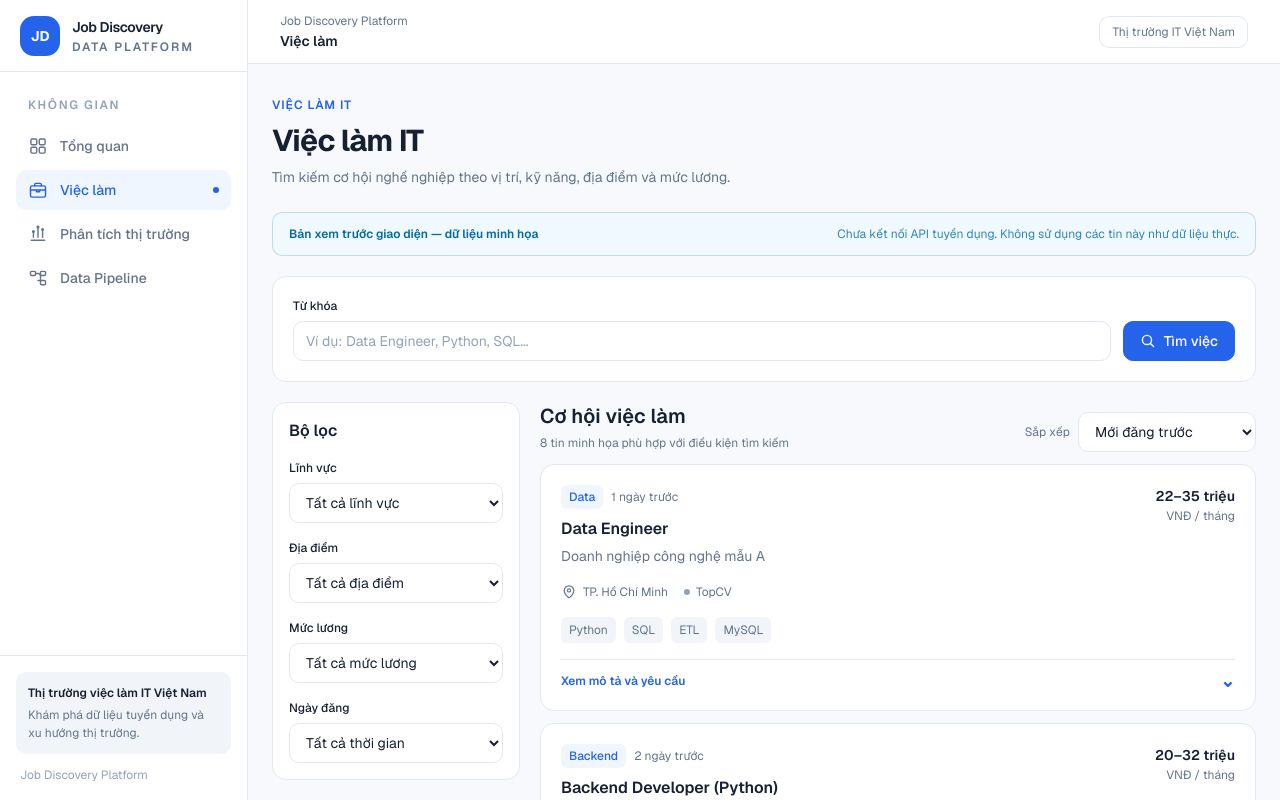
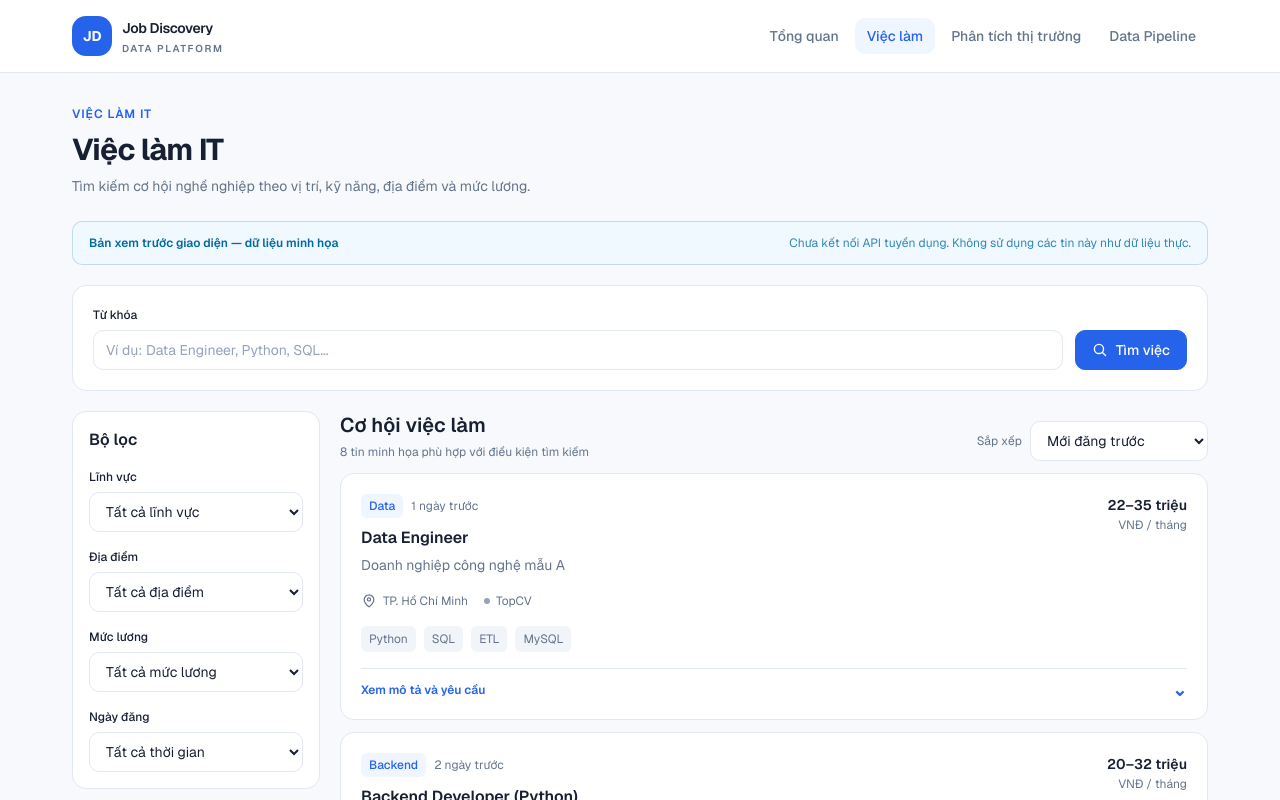
Before and after one commit to VoHoangPhucDTA/job-discovery-platform, a Next.js app in the folder frontend/: page /jobs in a window 1280 px wide. Shown: the top 800 px of the page. Built offline with nearby package versions, Linux system fonts and the light colour scheme.

Commit message:
feat(ui): move primary navigation into responsive top header

```diff
--- a/frontend/app/components/shell/app-shell.tsx
+++ b/frontend/app/components/shell/app-shell.tsx
@@ -5,79 +5,27 @@ import Link from "next/link";
 import { usePathname } from "next/navigation";
 
 const navigation = [
-  { label: "Tổng quan", href: "/", icon: "overview" },
-  { label: "Việc làm", href: "/jobs", icon: "jobs" },
-  { label: "Phân tích thị trường", href: "/insights", icon: "insights" },
-  { label: "Data Pipeline", href: "/pipeline", icon: "pipeline" },
+  { label: "Tổng quan", href: "/" },
+  { label: "Việc làm", href: "/jobs" },
+  { label: "Phân tích thị trường", href: "/insights" },
+  { label: "Data Pipeline", href: "/pipeline" },
 ] as const;
-
-type NavigationIconName = (typeof navigation)[number]["icon"];
-
-function NavigationIcon({ name }: { name: NavigationIconName }) {
-  const common = {
-    className: "size-5 shrink-0",
-    viewBox: "0 0 24 24",
-    fill: "none",
-    stroke: "currentColor",
-    strokeWidth: 1.7,
-    strokeLinecap: "round" as const,
-    strokeLinejoin: "round" as const,
-    "aria-hidden": true as const,
-  };
-
-  switch (name) {
-    case "overview":
-      return (
-        <svg {...common}>
-          <rect x="3.5" y="3.5" width="7" height="7" rx="1.5" />
-          <rect x="13.5" y="3.5" width="7" height="7" rx="1.5" />
-          <rect x="3.5" y="13.5" width="7" height="7" rx="1.5" />
-          <rect x="13.5" y="13.5" width="7" height="7" rx="1.5" />
-        </svg>
-      );
-    case "jobs":
-      return (
-        <svg {...common}>
-          <rect x="3" y="7" width="18" height="13.5" rx="2" />
-          <path d="M8 7V5.5A1.5 1.5 0 0 1 9.5 4h5A1.5 1.5 0 0 1 16 5.5V7M3 12h18M10 12v2h4v-2" />
-        </svg>
-      );
-    case "insights":
-      return (
-        <svg {...common}>
-          <path d="M4 19.5h16M6.5 16V11M12 16V5M17.5 16V8" />
-          <circle cx="6.5" cy="9" r="1" />
-          <circle cx="12" cy="3.5" r="1" />
-          <circle cx="17.5" cy="6.5" r="1" />
-        </svg>
-      );
-    case "pipeline":
-      return (
-        <svg {...common}>
-          <rect x="3" y="4" width="6" height="5" rx="1.2" />
-          <rect x="15" y="15" width="6" height="5" rx="1.2" />
-          <rect x="15" y="4" width="6" height="5" rx="1.2" />
-          <path d="M9 6.5h3a3 3 0 0 1 3 3v5.5M12 15h3" />
-        </svg>
-      );
-  }
-}
 
 function Brand() {
   return (
     <Link
       href="/"
-      className="flex items-center gap-3 rounded-md outline-offset-4"
+      className="flex shrink-0 items-center gap-2.5 rounded-md outline-offset-4"
       aria-label="Job Discovery Platform - về trang tổng quan"
     >
       <span className="flex size-10 items-center justify-center rounded-lg bg-primary text-sm font-bold tracking-tight text-primary-foreground">
         JD
       </span>
-      <span className="flex min-w-0 flex-col">
-        <span className="truncate text-body-emphasis font-semibold tracking-tight text-foreground">
+      <span className="flex flex-col leading-tight">
+        <span className="text-body-emphasis font-semibold tracking-tight text-foreground">
           Job Discovery
         </span>
-        <span className="text-small font-semibold uppercase tracking-[0.16em] text-muted-foreground">
+        <span className="mt-1 text-[10px] font-semibold uppercase tracking-[0.16em] text-muted-foreground">
           Data Platform
         </span>
       </span>
@@ -93,7 +41,10 @@ function Navigation({
   onNavigate?: () => void;
 }) {
   return (
-    <nav aria-label="Điều hướng chính" className="space-y-1">
+    <nav
+      aria-label="Điều hướng chính"
+      className="flex flex-col gap-1 md:flex-row md:items-center"
+    >
       {navigation.map((item) => {
         const active =
           item.href === "/"
@@ -107,17 +58,13 @@ function Navigation({
             onClick={onNavigate}
             aria-current={active ? "page" : undefined}
             className={[
-              "group flex min-h-10 items-center gap-3 rounded-md px-3 text-body font-medium transition-colors duration-150",
+              "inline-flex min-h-10 items-center rounded-md px-3 text-body font-medium transition-colors duration-150 md:min-h-9",
               active
                 ? "bg-primary-soft text-primary"
                 : "text-muted-foreground hover:bg-surface-muted hover:text-foreground",
             ].join(" ")}
           >
-            <NavigationIcon name={item.icon} />
-            <span className="min-w-0 flex-1">{item.label}</span>
-            {active ? (
-              <span className="size-1.5 rounded-full bg-primary" aria-hidden="true" />
-            ) : null}
+            {item.label}
           </Link>
         );
       })}
@@ -129,7 +76,7 @@ export function AppShell({ children }: { children: ReactNode }) {
   const pathname = usePathname();
   const [mobileMenuOpen, setMobileMenuOpen] = useState(false);
   const menuTriggerRef = useRef<HTMLButtonElement>(null);
-  const menuCloseButtonRef = useRef<HTMLButtonElement>(null);
+  const mobileMenuRef = useRef<HTMLDivElement>(null);
   const wasMenuOpenRef = useRef(false);
 
   useEffect(() => {
@@ -142,7 +89,7 @@ export function AppShell({ children }: { children: ReactNode }) {
     }
 
     wasMenuOpenRef.current = true;
-    menuCloseButtonRef.current?.focus();
+    mobileMenuRef.current?.querySelector<HTMLAnchorElement>("a")?.focus();
 
     function handleKeyDown(event: KeyboardEvent) {
       if (event.key === "Escape") {
@@ -153,43 +100,31 @@ export function AppShell({ children }: { children: ReactNode }) {
     window.addEventListener("keydown", handleKeyDown);
     return () => window.removeEventListener("keydown", handleKeyDown);
   }, [mobileMenuOpen]);
-  const activeItem =
-    navigation.find((item) =>
-      item.href === "/"
-        ? pathname === "/"
-        : pathname === item.href || pathname.startsWith(`${item.href}/`),
-    ) ?? navigation[0];
+
+  useEffect(() => {
+    setMobileMenuOpen(false);
+  }, [pathname]);
 
   return (
-    <div className="min-h-screen bg-background text-foreground md:flex">
+    <div className="flex min-h-screen flex-col bg-background text-foreground">
+      <header className="sticky top-0 z-40 border-b border-border bg-surface/95 backdrop-blur">
+        <div className="mx-auto flex h-[72px] w-full max-w-content items-center gap-5 px-4 sm:px-6 lg:px-8">
+          <Brand />
+
+          <div className="ml-auto hidden md:block">
+            <Navigation pathname={pathname} />
+          </div>
+
+          <button
+            ref={menuTriggerRef}
+            type="button"
+            aria-label={mobileMenuOpen ? "Đóng menu điều hướng" : "Mở menu điều hướng"}
+            aria-expanded={mobileMenuOpen}
+            aria-controls="mobile-navigation"
+            className="ml-auto inline-flex size-10 items-center justify-center rounded-md border border-border text-muted-foreground transition-colors hover:bg-surface-muted hover:text-foreground md:hidden"
+            onClick={() => setMobileMenuOpen((open) => !open)}
+          >
             {mobileMenuOpen ? (
-        <button
-          type="button"
-          aria-label="Đóng menu điều hướng"
-          className="fixed inset-0 z-40 cursor-default bg-foreground/30 md:hidden"
-          onClick={() => setMobileMenuOpen(false)}
-        />
-      ) : null}
-
-      <aside
-        id="mobile-navigation"
-        className={[
-          "z-50 w-[280px] shrink-0 flex-col border-r border-border bg-surface",
-          mobileMenuOpen
-            ? "fixed inset-y-0 left-0 flex shadow-lg"
-            : "hidden",
-          "md:sticky md:top-0 md:flex md:h-screen md:w-[248px] md:shadow-none",
-        ].join(" ")}
-      >
-        <div className="flex h-18 items-center justify-between border-b border-border px-5">
-          <Brand />
-          <button
-            ref={menuCloseButtonRef}
-            type="button"
-            aria-label="Đóng menu"
-            className="rounded-md p-2 text-muted-foreground hover:bg-surface-muted md:hidden"
-            onClick={() => setMobileMenuOpen(false)}
-          >
               <svg
                 aria-hidden="true"
                 viewBox="0 0 24 24"
@@ -201,45 +136,7 @@ export function AppShell({ children }: { children: ReactNode }) {
               >
                 <path d="m6 6 12 12M18 6 6 18" />
               </svg>
-          </button>
-        </div>
-
-        <div className="flex-1 overflow-y-auto px-4 py-6">
-          <p className="mb-3 px-3 text-small font-semibold uppercase tracking-[0.14em] text-subtle-foreground">
-            Không gian
-          </p>
-          <Navigation
-            pathname={pathname}
-            onNavigate={() => setMobileMenuOpen(false)}
-          />
-        </div>
-
-        <div className="border-t border-border p-4">
-          <div className="rounded-md bg-surface-muted px-3 py-3">
-            <p className="text-small font-semibold text-foreground">
-              Thị trường việc làm IT Việt Nam
-            </p>
-            <p className="mt-1 text-small text-muted-foreground">
-              Khám phá dữ liệu tuyển dụng và xu hướng thị trường.
-            </p>
-          </div>
-          <p className="mt-3 px-1 text-small text-subtle-foreground">
-            Job Discovery Platform
-          </p>
-        </div>
-      </aside>
-
-      <div className="flex min-h-screen min-w-0 flex-1 flex-col">
-        <header className="sticky top-0 z-30 flex h-16 shrink-0 items-center gap-3 border-b border-border bg-surface/95 px-4 backdrop-blur sm:px-6 lg:px-8">
-          <button
-            ref={menuTriggerRef}
-            type="button"
-            aria-label="Mở menu điều hướng"
-            aria-expanded={mobileMenuOpen}
-            aria-controls="mobile-navigation"
-            className="inline-flex size-10 items-center justify-center rounded-md border border-border text-muted-foreground hover:bg-surface-muted md:hidden"
-            onClick={() => setMobileMenuOpen(true)}
-          >
+            ) : (
               <svg
                 aria-hidden="true"
                 viewBox="0 0 24 24"
@@ -251,35 +148,35 @@ export function AppShell({ children }: { children: ReactNode }) {
               >
                 <path d="M4 7h16M4 12h16M4 17h16" />
               </svg>
+            )}
           </button>
-
-          <div className="min-w-0">
-            <p className="hidden text-small text-muted-foreground sm:block">
-              Job Discovery Platform
-            </p>
-            <p className="truncate text-body-emphasis font-semibold text-foreground">
-              {activeItem.label}
-            </p>
         </div>
 
-          <div className="ml-auto hidden items-center gap-2 rounded-md border border-border px-3 py-1.5 sm:flex">
-            <span className="text-small text-muted-foreground">
-              Thị trường IT Việt Nam
-            </span>
+        <div
+          id="mobile-navigation"
+          ref={mobileMenuRef}
+          hidden={!mobileMenuOpen}
+          className="border-t border-border bg-surface px-4 py-3 md:hidden"
+        >
+          <div className="mx-auto w-full max-w-content">
+            <Navigation
+              pathname={pathname}
+              onNavigate={() => setMobileMenuOpen(false)}
+            />
+          </div>
         </div>
       </header>
 
-        <main className="mx-auto w-full max-w-content flex-1 px-4 py-6 sm:px-5 sm:py-8 lg:px-6">
+      <main className="mx-auto flex w-full max-w-content flex-1 flex-col px-4 py-6 sm:px-6 sm:py-8 lg:px-8">
         {children}
       </main>
 
-        <footer className="border-t border-border px-4 py-4 sm:px-6 lg:px-8">
+      <footer className="border-t border-border bg-surface px-4 py-4 sm:px-6 lg:px-8">
         <div className="mx-auto flex w-full max-w-content flex-col gap-1 text-small text-muted-foreground sm:flex-row sm:items-center sm:justify-between">
           <span>Job Discovery Platform</span>
           <span>Khám phá thị trường việc làm IT Việt Nam từ dữ liệu.</span>
         </div>
       </footer>
     </div>
-    </div>
   );
 }
```
Lines whose indentation alone changed are shown as unchanged.
